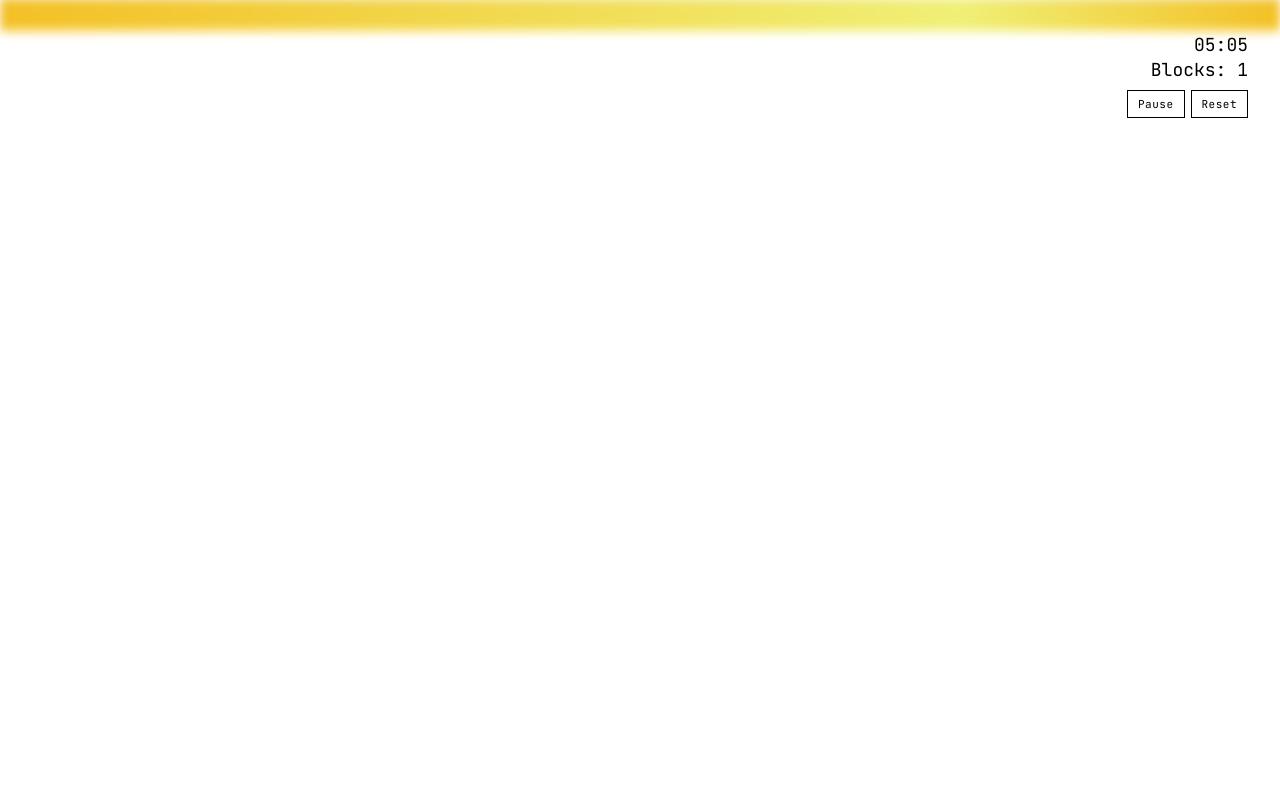
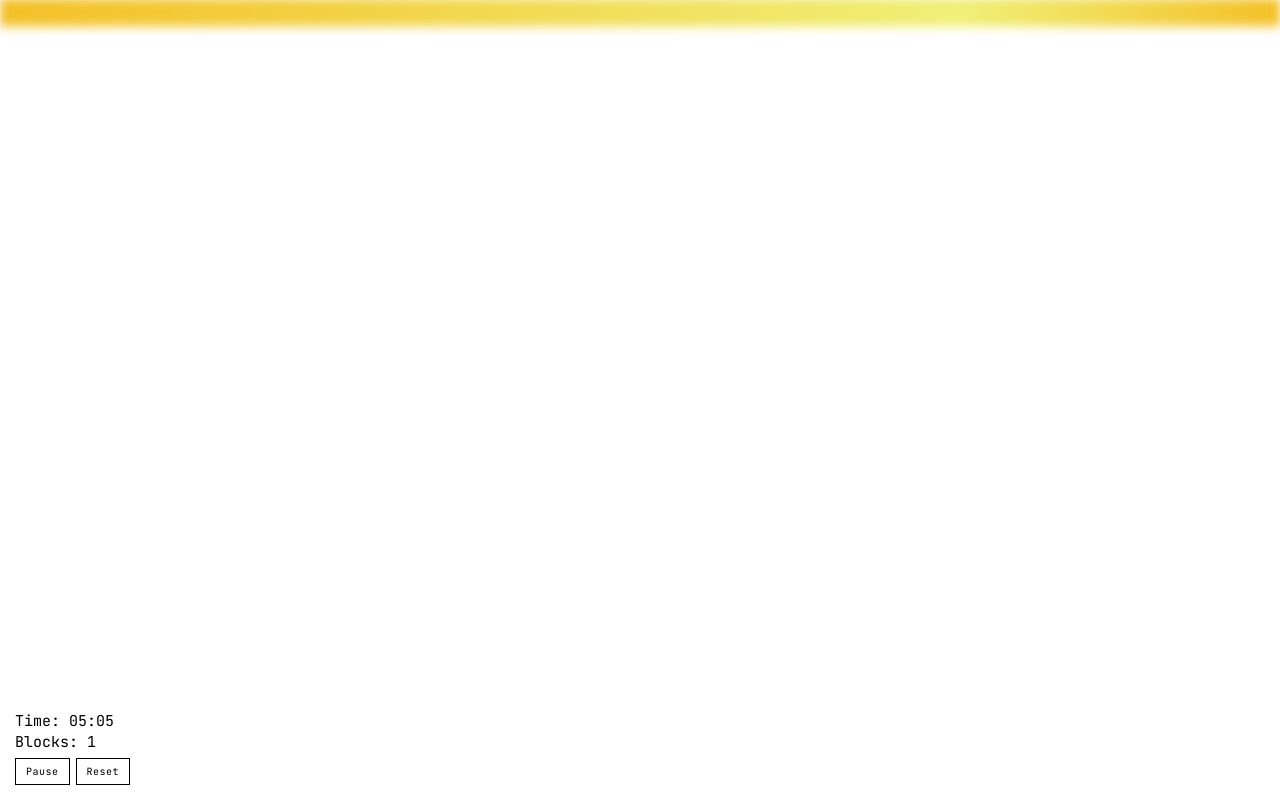
Before and after one commit to lookangle/horizon-hito, a website built with Vite: page index.html in a window 1280 px wide. Built offline with nearby package versions, Linux system fonts and the light colour scheme.

Commit message:
Update UI layout and enhance block styling: Adjusted interface positioning, added font preloading, and refined block height factors for improved visual consistency and performance.

```diff
--- a/src/js/constants/blockConstants.js
+++ b/src/js/constants/blockConstants.js
@@ -1,8 +1,8 @@
 /**
  * Constants for block randomness and styling
  */
-export const MIN_HEIGHT_FACTOR = 0.1;
-export const MAX_HEIGHT_FACTOR = 2;
+export const MIN_HEIGHT_FACTOR = 0.3;
+export const MAX_HEIGHT_FACTOR = 1.7;
 export const ANIMATION_DELAY_MIN = 0;
 export const ANIMATION_DELAY_MAX = 10; // Increased delay range for more varied motion
 export const GRADIENT_CHANCE = 0.5; // 25% chance of any block being gradient
--- a/src/js/controllers/UIController.js
+++ b/src/js/controllers/UIController.js
@@ -78,7 +78,7 @@ export class UIController {
    * Update time display
    */
   updateTimeDisplay() {
-    this.timeDisplay.textContent = formatTime(this.currentHour, this.currentMinute);
+    this.timeDisplay.textContent = 'Time: ' + formatTime(this.currentHour, this.currentMinute);
   }
 
   /**
--- a/src/styles/interface.css
+++ b/src/styles/interface.css
@@ -1,33 +1,25 @@
 .interface {
   position: absolute;
-  top: 20px;
-  right: 20px;
-  padding: 12px;
+  bottom: 10px;
+  left: 10px;
+  padding: 5px;
   border-radius: 6px;
-  font-size: 18px;
+  font-size: 15px;
   color: black;
   z-index: 10000;
   font-family: 'JetBrains Mono', 'SF Mono', 'Roboto Mono', 'Courier New', monospace;
   transition: opacity 0.3s ease, transform 0.3s ease;
 }
 
-.time-display {
-  text-align: right;
-}
-
-.block-counter {
-  margin-bottom: 8px;
-  text-align: right;
-}
-
 .controls {
+  padding-top: 5px;
   display: flex;
   gap: 6px;
 }
 
 button {
   padding: 6px 10px;
-  font-size: 11px;
+  font-size: 10px;
   color: black;
   background-color: transparent;
   border: 1px solid black;
```
Also changed, not shown: dist/assets/index-BsrXtncd.js (deleted), dist/assets/index-DZ_mb8Gr.js (added), dist/assets/index-DfUYa87c.css (deleted), dist/assets/index-giTXh4-S.css (added), dist/index.html.
